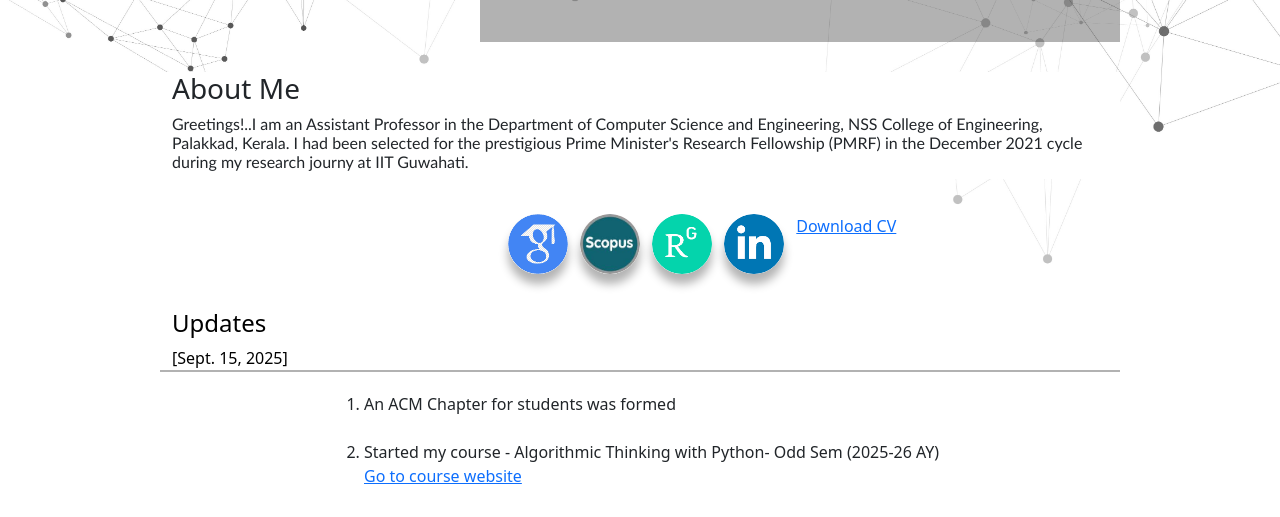
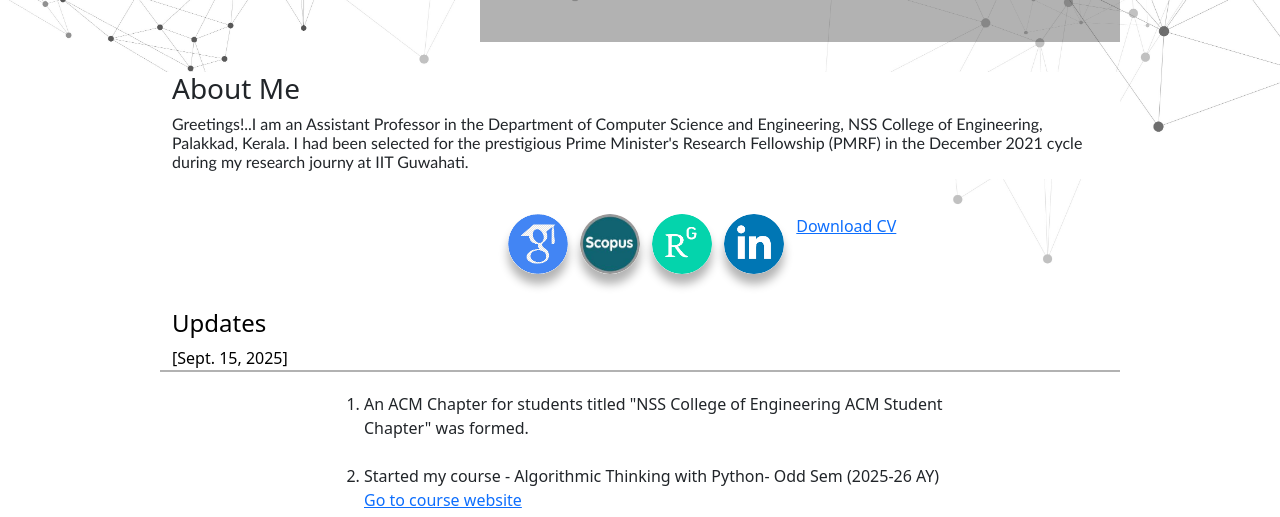
Before and after one commit to syam-nssce/syamsankar, a plain HTML site: page index.html in a window 1280 px wide. Shown: the part 234-751 px from the top of the page. Drawn offline with nearby package versions, Linux system fonts and the light colour scheme.

Commit message:
Update index.html

```diff
--- a/index.html
+++ b/index.html
@@ -218,7 +218,7 @@
 <div class=" container w-50" id="flexbox">
 
     <ol>
-        <li>An ACM Chapter for students was formed </li><br>
+        <li>An ACM Chapter for students titled "NSS College of Engineering ACM Student Chapter" was formed. </li><br>
         <li>Started my course - Algorithmic Thinking with Python- Odd Sem (2025-26 AY)  <a href="https://syam-nssce.github.io/ATP/">Go to course website</a></li><br>
  <li>Gunjan Dhanuka, Syam Sankar and John Jose ”Dynamic Mitigation of Hardware Trojan Induced Black
 Hole Router Attack in Network-on-Chip” IEEE ISVLSI, 2025, Kalamata, Greece - ACCEPTED</li>
```
